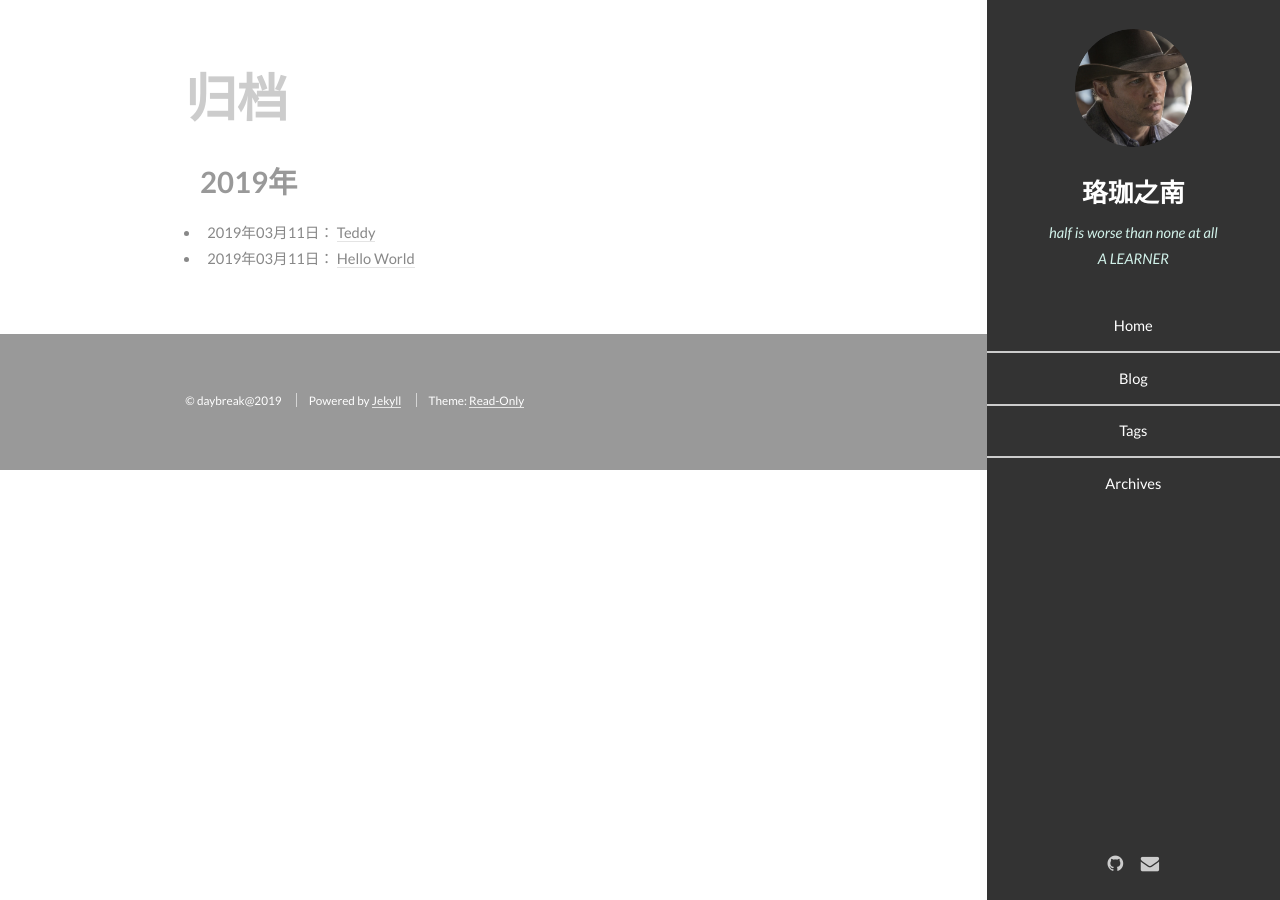
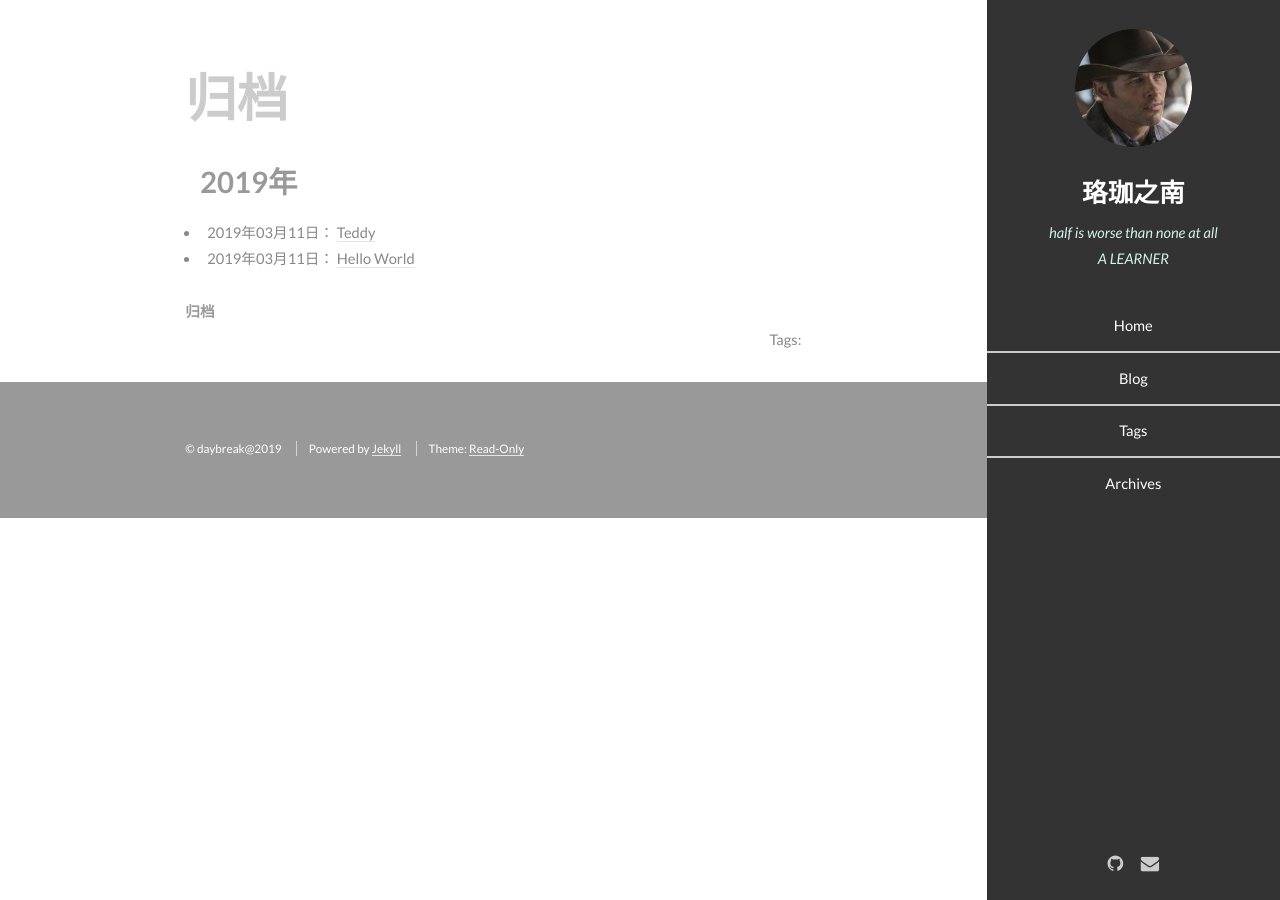
Before and after one commit to luojia-nan/luojia-nan.github.io, a Jekyll site: the page built from archives.html, in a window 1280 px wide. Built offline with Jekyll 4.4.1, drawn with Linux system fonts in a browser that asks for light colours.

Commit message:
post tags

```diff
--- /dev/null
+++ b/_includes/post-tag.html
@@ -0,0 +1,11 @@
+<div class="post-tags">
+  Tags:
+  {% if post %}
+    {% assign tags = post.tags %}
+  {% else %}
+    {% assign tags = page.tags %}
+  {% endif %}
+  {% for tag in tags %}
+  <a href="/tags/#{{tag|slugize}}">{{tag}}</a>{% unless forloop.last %},{% endunless %}
+  {% endfor %}
+</div>
--- a/_layouts/post.html
+++ b/_layouts/post.html
@@ -18,7 +18,8 @@
             {% if page.next %}
             <a href="{{ page.next.url }}" class="float-right">Next post &rarr;</a> {% endif %}
         </footer>
-
+		<h1 class="post-title" itemprop="name headline">{{ page.title }}</h1>
+       {% include post-tag.html %}
 
     </div>
 
--- a/css/style.css
+++ b/css/style.css
@@ -1128,3 +1128,7 @@
 				#footer .copyright li a {
 					color: inherit;
 				}
+
+	.post-tags {
+		text-align: right;
+	}
```
